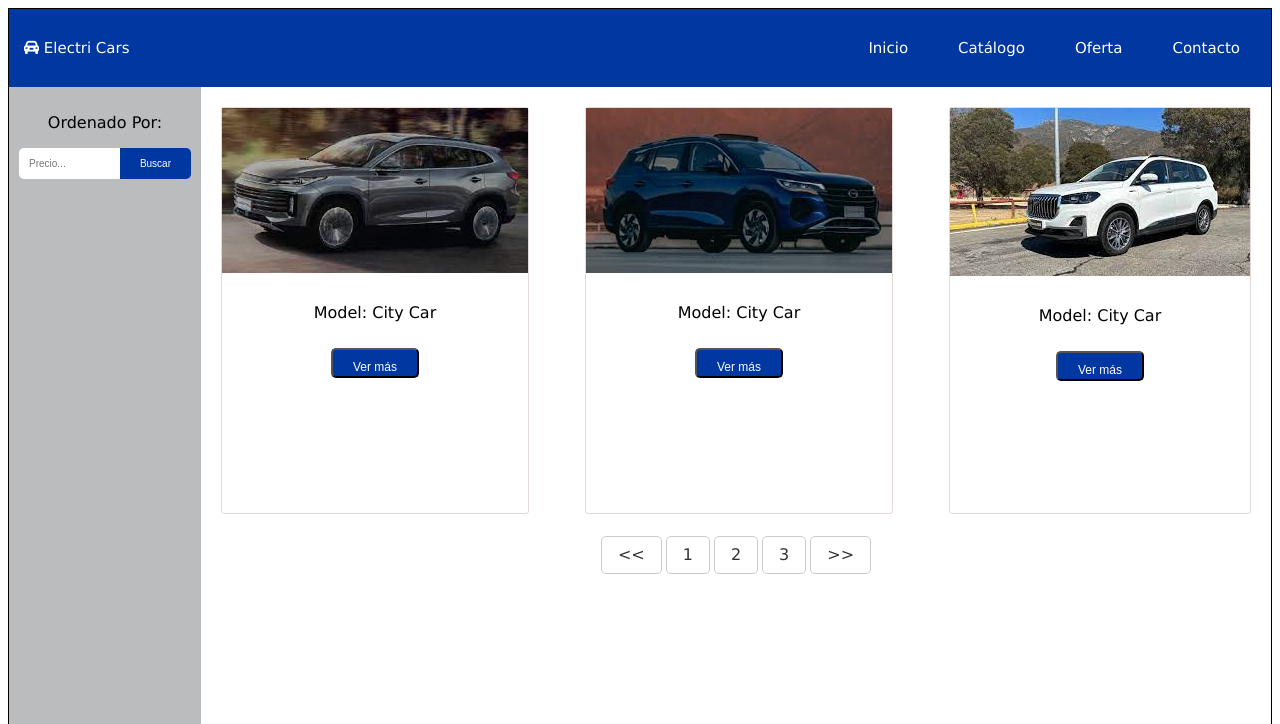
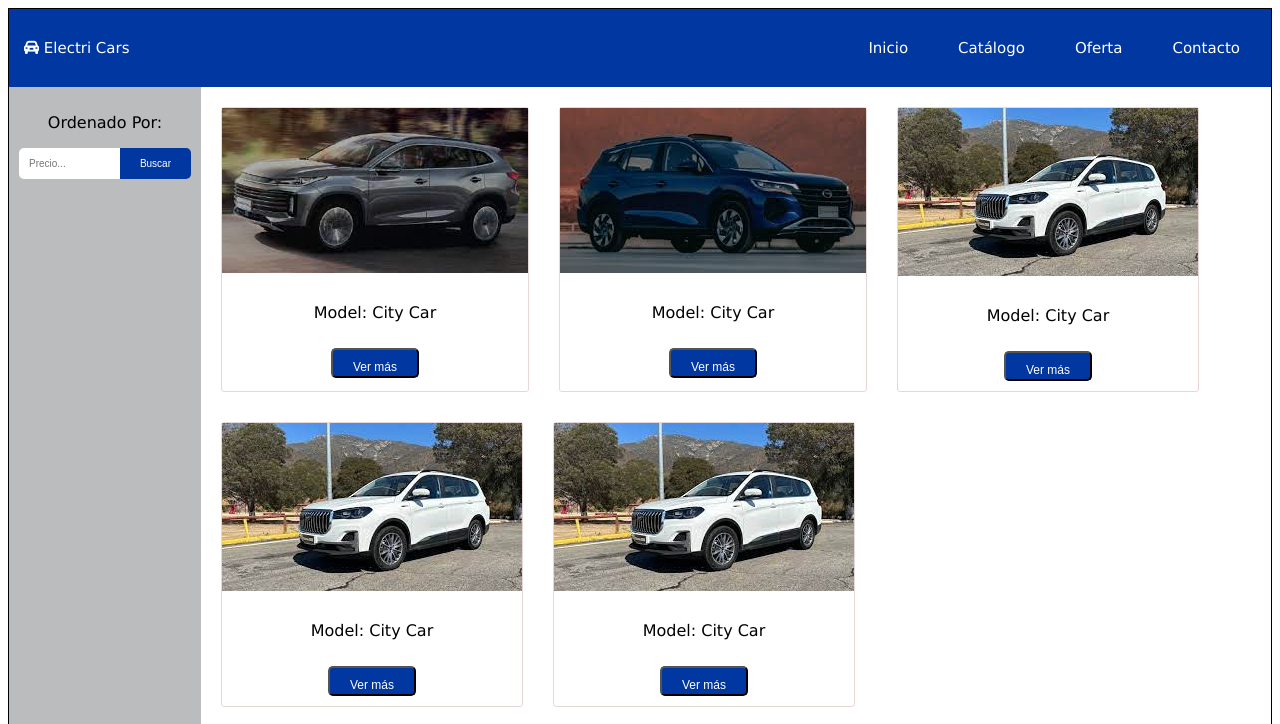
Before and after one commit to linsijiLaGuara/DL-Electri-carStore, a plain HTML site: page index.html in a window 1280 px wide. Shown: the top 724 px of the page. Drawn offline with Linux system fonts and the light colour scheme.

Commit message:
update: mejoras en card

```diff
--- a/assets/styles/style.scss
+++ b/assets/styles/style.scss
@@ -243,15 +243,14 @@ body {
         }
       }
     }
-
   }
   @media #{$medium} {
     .contener-cards {
       display: flex;
+      flex-wrap: wrap;
       flex-direction: row;
-      justify-content: space-between;
-      gap: 12px;
-      width: 100%;
+      align-content: space-around;
+      gap: 30px;
       padding: 10px;
       border-radius: 5px;
     }
@@ -259,19 +258,15 @@ body {
 
   @media #{$large} {
     .contener-cards {
-      padding: 30px;
+      padding: 10px;
       display: flex;
+      flex-wrap: wrap;
       flex-direction: row;
-      justify-content: space-between;
-      gap: 12px;
-      width: 100%;
-      padding: 10px;
+      align-content: space-around;
       border-radius: 5px;
+      gap: 30px;
     }
   }
-
-
-
 }
 .pagination {
   display: flex;
--- a/index.html
+++ b/index.html
@@ -80,6 +80,26 @@
               <button class="card_boton">Ver más</button>
             </div>
           </section>
+          <section class="contenedor-img">
+            <div class="card_body">
+              <img src="./assets/img/auto-3.jpeg" alt="product_image" />
+            </div>
+
+            <div class="card-texto">
+              <p>Model: City Car</p>
+              <button class="card_boton">Ver más</button>
+            </div>
+          </section>
+          <section class="contenedor-img">
+            <div class="card_body">
+              <img src="./assets/img/auto-3.jpeg" alt="product_image" />
+            </div>
+
+            <div class="card-texto">
+              <p>Model: City Car</p>
+              <button class="card_boton">Ver más</button>
+            </div>
+          </section>
         </div>
         <div class="pagination">
           <a href="#" class="page-link"><<</a>
```
Also changed, not shown: assets/styles/style.css, 1 other file.
